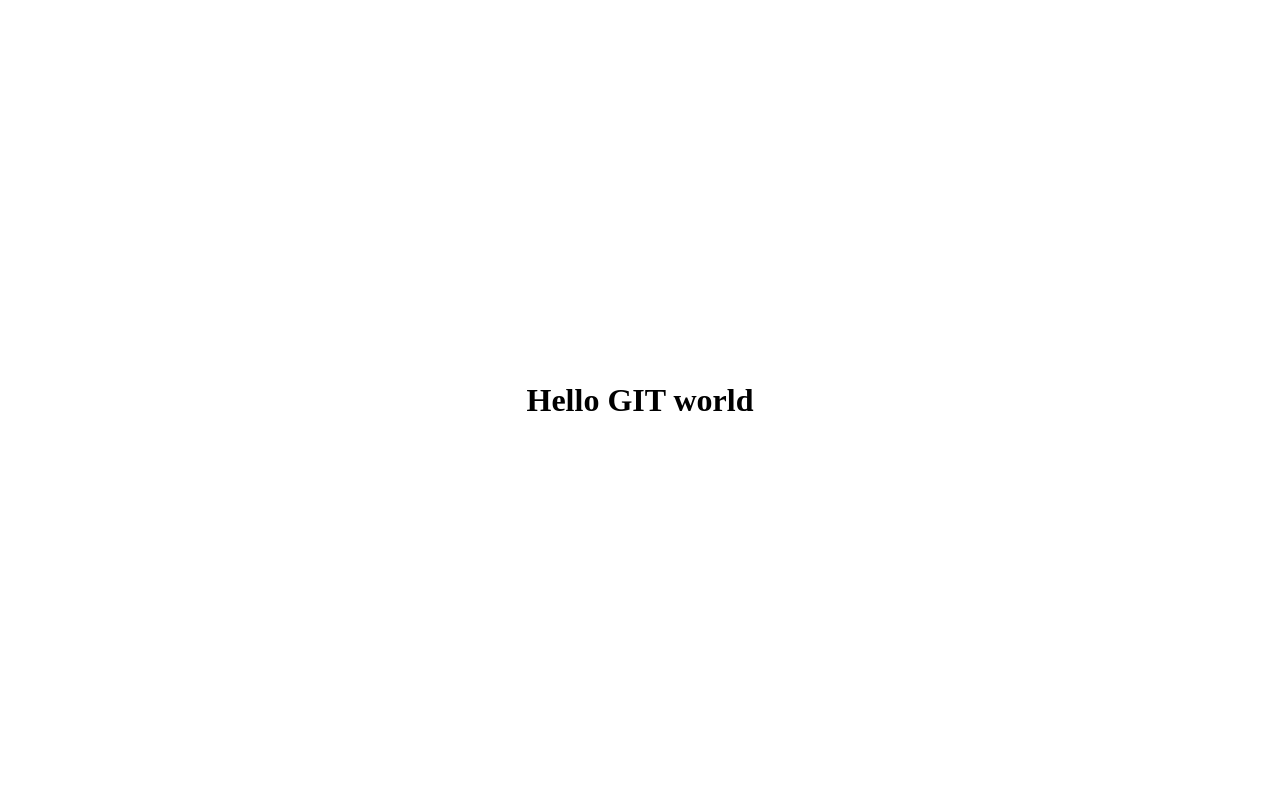
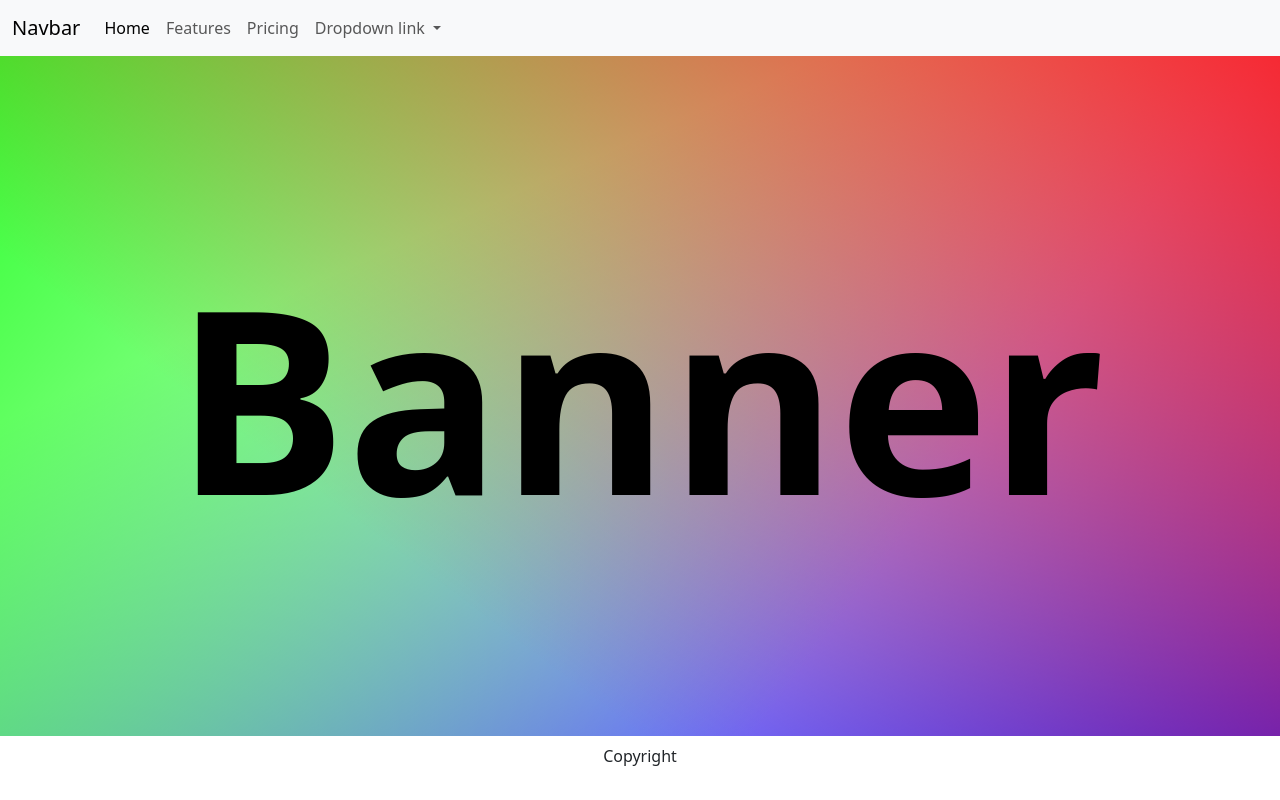
Before and after one commit to Defusa/public-hw-repo, a plain HTML site: page testing-git/index.html in a window 1280 px wide. Shown: the top 800 px of the page. Drawn offline with nearby package versions, Linux system fonts and the light colour scheme.

Commit message:
Added responisve banner and NAV menu

```diff
--- a/testing-git/index.html
+++ b/testing-git/index.html
@@ -3,16 +3,51 @@
 <head>
     <meta charset="UTF-8">
     <meta name="viewport" content="width=device-width, initial-scale=1.0">
+    <link href="https://cdn.jsdelivr.net/npm/bootstrap@5.3.3/dist/css/bootstrap.min.css" rel="stylesheet" integrity="sha384-QWTKZyjpPEjISv5WaRU9OFeRpok6YctnYmDr5pNlyT2bRjXh0JMhjY6hW+ALEwIH" crossorigin="anonymous">
     <link rel="stylesheet" href="style/style.css">
     <title>Document</title>
 </head>
 <body>
     <header>
-        <h1>Hello GIT world</h1>
+        <nav class="navbar navbar-expand-lg bg-body-tertiary">
+            <div class="container-fluid">
+              <a class="navbar-brand" href="#">Navbar</a>
+              <button class="navbar-toggler" type="button" data-bs-toggle="collapse" data-bs-target="#navbarNavDropdown" aria-controls="navbarNavDropdown" aria-expanded="false" aria-label="Toggle navigation">
+                <span class="navbar-toggler-icon"></span>
+              </button>
+              <div class="collapse navbar-collapse" id="navbarNavDropdown">
+                <ul class="navbar-nav">
+                  <li class="nav-item">
+                    <a class="nav-link active" aria-current="page" href="#">Home</a>
+                  </li>
+                  <li class="nav-item">
+                    <a class="nav-link" href="#">Features</a>
+                  </li>
+                  <li class="nav-item">
+                    <a class="nav-link" href="#">Pricing</a>
+                  </li>
+                  <li class="nav-item dropdown">
+                    <a class="nav-link dropdown-toggle" href="#" role="button" data-bs-toggle="dropdown" aria-expanded="false">
+                      Dropdown link
+                    </a>
+                    <ul class="dropdown-menu">
+                      <li><a class="dropdown-item" href="#">Action</a></li>
+                      <li><a class="dropdown-item" href="#">Another action</a></li>
+                      <li><a class="dropdown-item" href="#">Something else here</a></li>
+                    </ul>
+                  </li>
+                </ul>
+              </div>
+            </div>
+          </nav>
     </header>
 
-    <main><div class="banner">Banner</div></main>
+    <main>
+        <div class="banner">Banner</div>
+    </main>
 
     <footer>Copyright</footer>
+
+    <script src="https://cdn.jsdelivr.net/npm/bootstrap@5.3.3/dist/js/bootstrap.bundle.min.js" integrity="sha384-YvpcrYf0tY3lHB60NNkmXc5s9fDVZLESaAA55NDzOxhy9GkcIdslK1eN7N6jIeHz" crossorigin="anonymous"></script>
 </body>
 </html>
--- a/testing-git/style/style.scss
+++ b/testing-git/style/style.scss
@@ -3,25 +3,18 @@
     padding: 0;
 }
 
-header {
-    height: 100lvh;
-    display: flex;
-    justify-content: center;
-    align-items: center;
-
-    h1 {
-        font-size: xx-large;
-    }
-}
 
 main {
-    height: 100lvh;
+    height: 85lvh;
+    width: 100lvw;
 
 
     .banner {
         display: flex;
         justify-content: center;
         align-items: center;
+        overflow: hidden;
+
         height: 100%;
         width: 100%;
         background: linear-gradient(217deg, rgba(255,0,0,.8), rgba(255,0,0,0) 70.71%),
@@ -29,8 +22,44 @@ main {
             linear-gradient(336deg, rgba(0,0,255,.8), rgba(0,0,255,0) 70.71%);
 
         font-size: 256px;
-        font-family: 'Courier New', Courier, monospace;
         color: black;
         font-weight: 900;
     }
+
 }
+
+footer {
+    height: 5lvh;
+    display: flex;
+    justify-content: center;
+    align-items: center;
+}
+
+
+@media (max-width: 1200px) {
+    main {
+
+        .banner {
+            font-size: 128px;
+        }
+    }
+}
+
+@media (max-width: 992px) {
+    main {
+
+        .banner {
+            font-size: 64px;
+        }
+    }
+}
+
+
+@media (max-width: 768px) {
+    main {
+
+        .banner {
+            font-size: 32px;
+        }
+    }
+}
```
Also changed, not shown: testing-git/style/style.css, 1 other file.
